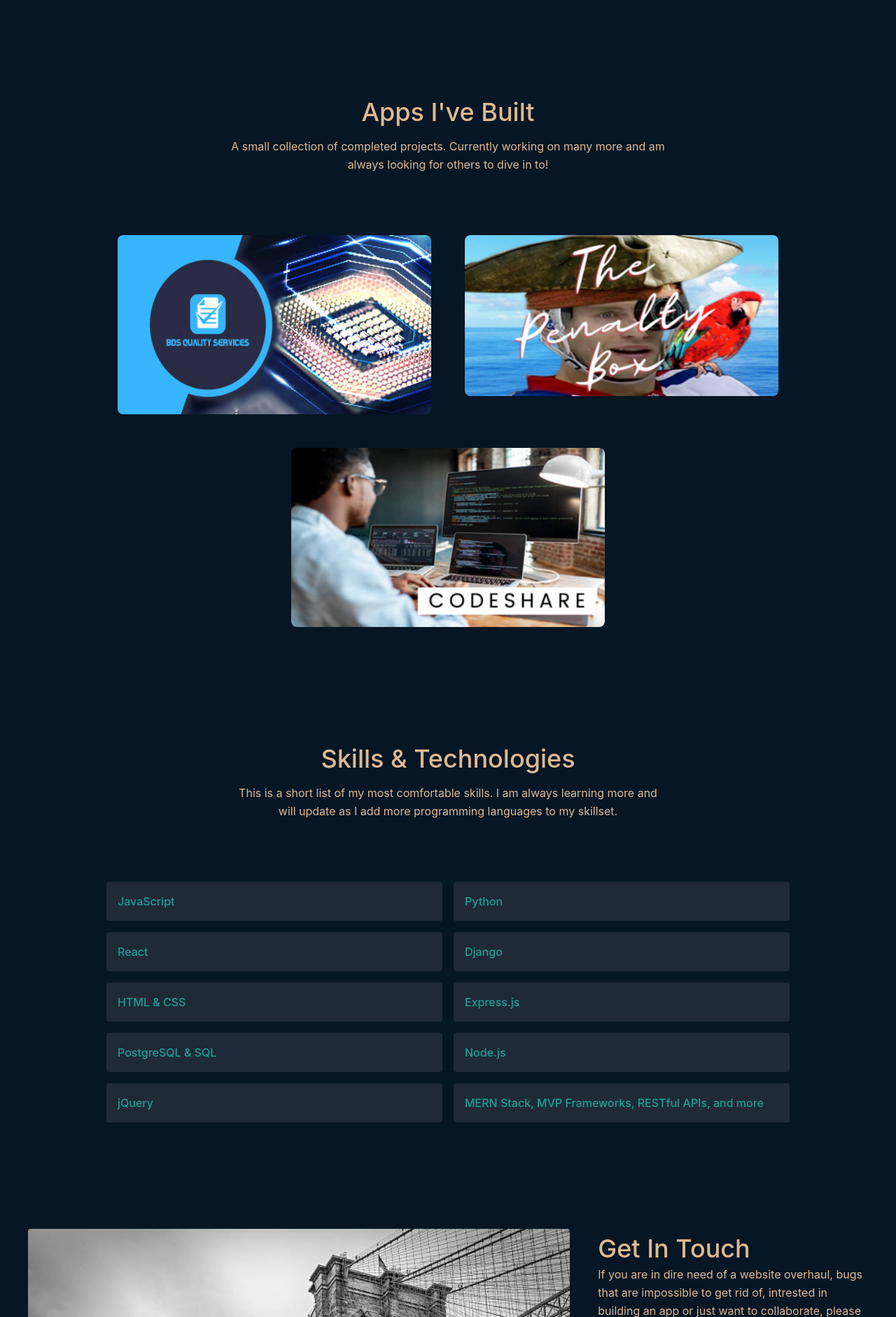
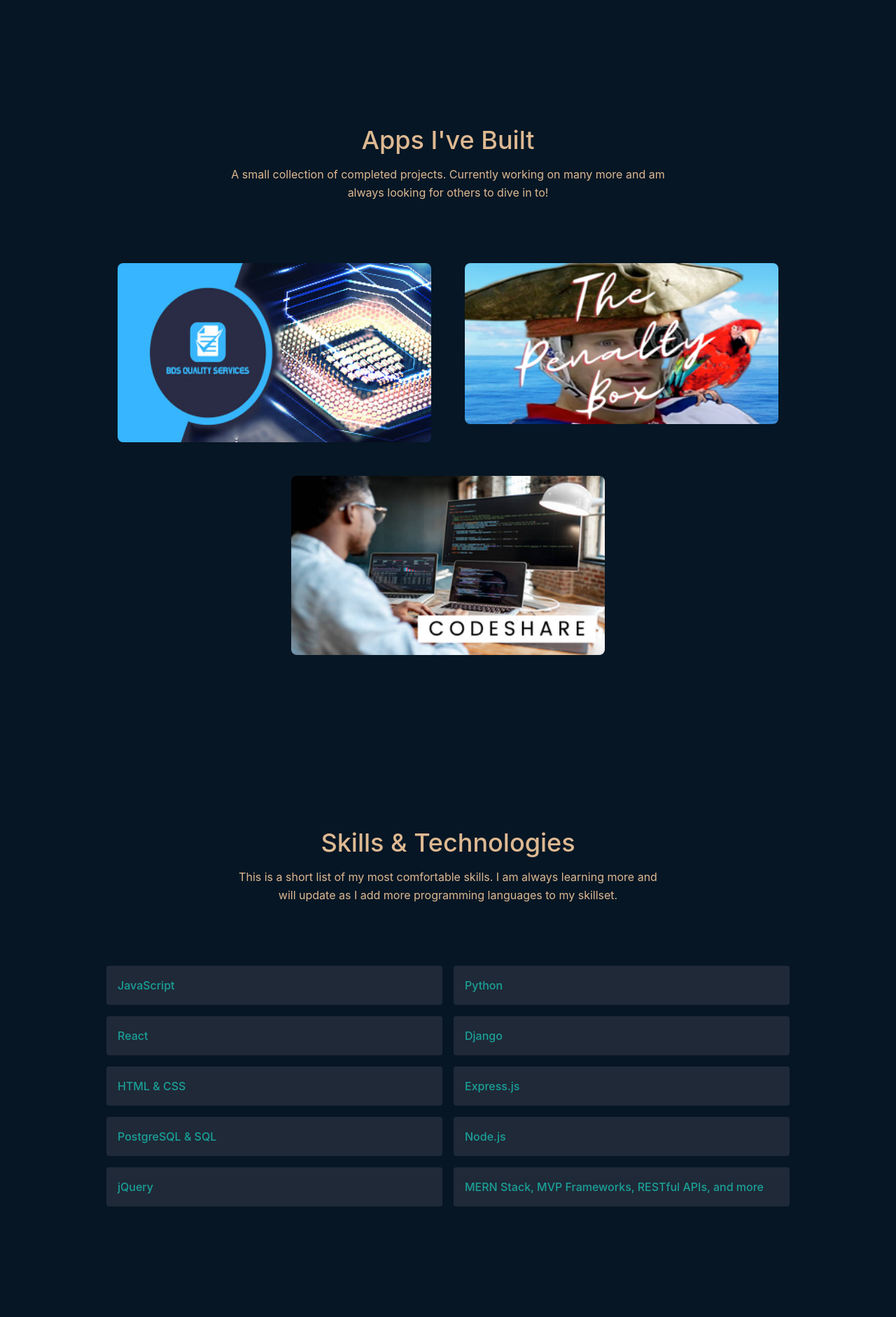
Before and after one commit to michaelbryanstark/new-portfolio, a React (Create React App) app: page / in a window 1280 px wide. Shown: the part 778-2660 px from the top of the page at 70% size. Built offline with nearby package versions, Linux system fonts and the light colour scheme.

Commit message:
added top padding to contact, projects, skills, so navbar doesn't cut off titles

```diff
--- a/src/components/Contact.js
+++ b/src/components/Contact.js
@@ -29,7 +29,7 @@
   return (
     <>
     <section id="contact" className="relative">
-      <div className="container px-10 py-10 pt-24 mx-auto flex sm:flex-nowrap flex-wrap">
+      <div className="container px-10 py-20 pt-24 mx-auto flex sm:flex-nowrap flex-wrap">
         <div className="lg:w-2/3 md:w-1/2 overflow-hidden sm:mr-10 p-10  flex items-end justify-start relative">
           <img
             width="100%"
--- a/src/components/Projects.js
+++ b/src/components/Projects.js
@@ -5,7 +5,7 @@
 export default function Projects() {
   return (
     <section id="projects" className="bg-[#061624] body-font pt-20">
-      <div className="container px-5 py-10 mx-auto text-center lg:px-40">
+      <div className="container px-5 py-20 mx-auto text-center lg:px-40">
         <div className="flex flex-col w-full mb-20">
           <h1 className="sm:text-4xl text-3xl font-medium title-font mb-4 text-[#DEB992]">
             Apps I've Built
--- a/src/components/Skills.js
+++ b/src/components/Skills.js
@@ -6,7 +6,7 @@
 export default function Skills() {
   return (
     <section id="skills" className="bg-[#061624] body-font pt-20">
-      <div className="container px-5 py-10 mx-auto">
+      <div className="container px-5 py-20 mx-auto">
         <div className="text-center mb-20">
 
           <h1 className="sm:text-4xl text-3xl font-medium title-font text-[#DEB992] mb-4">
```
